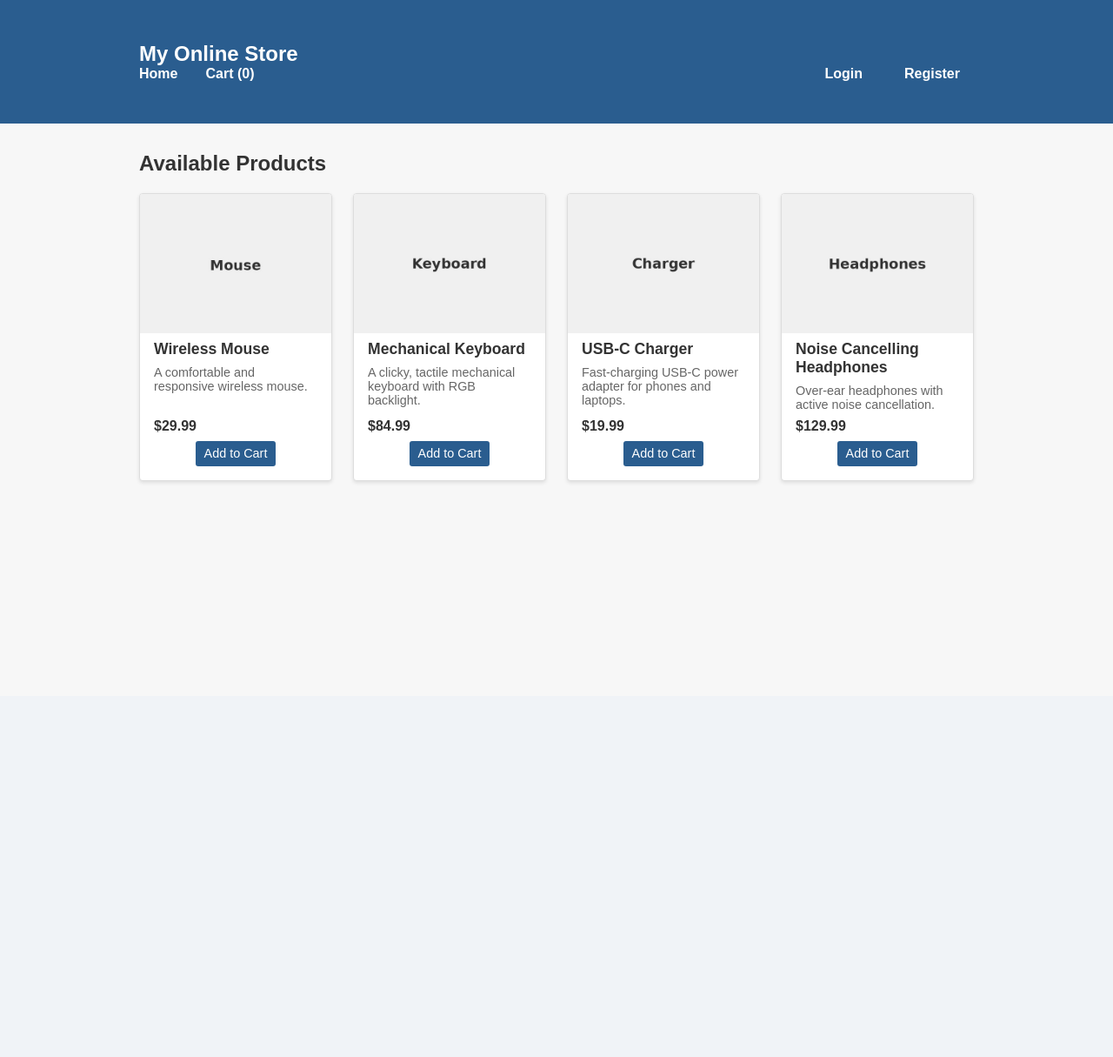
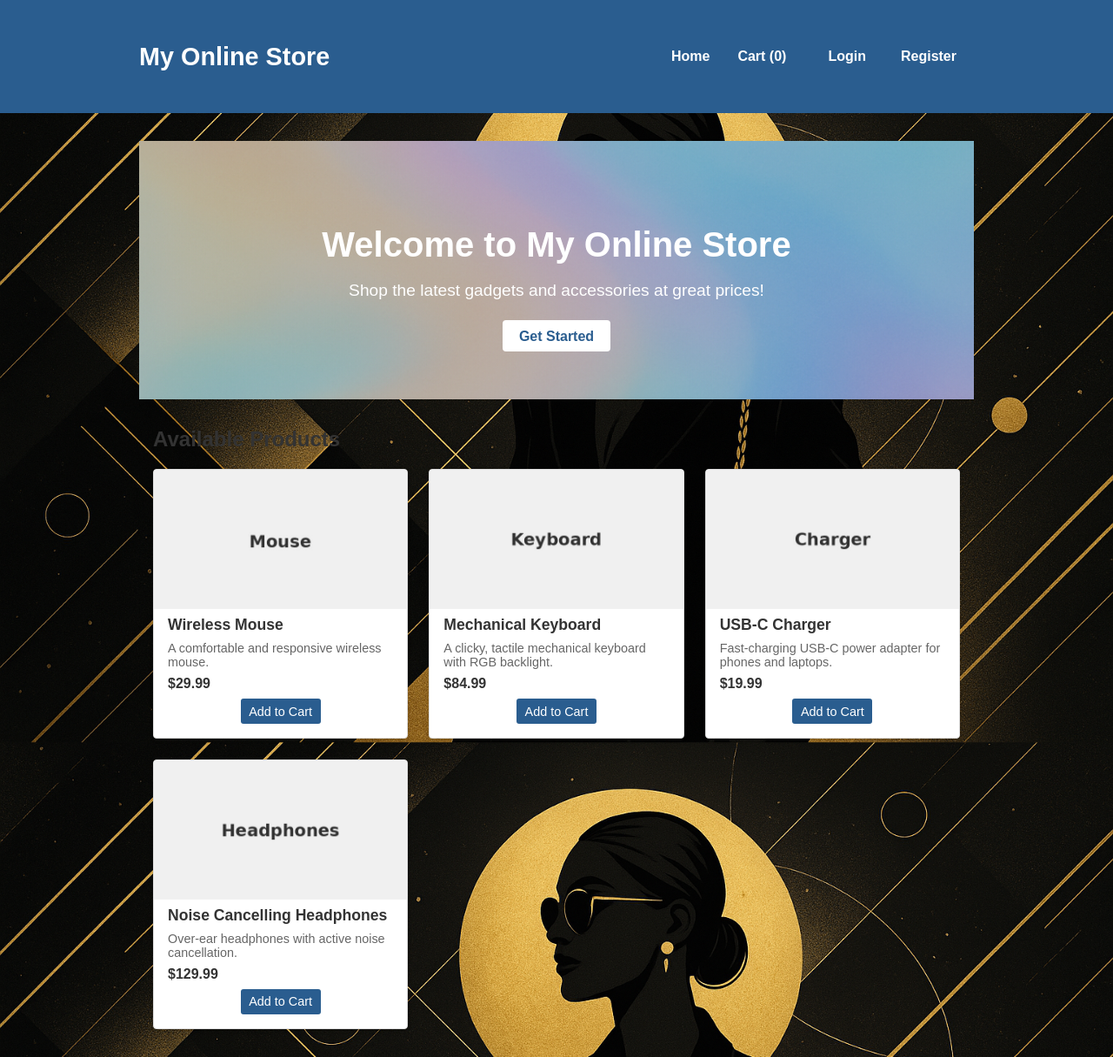
Before and after one commit to universide/e-commerce-website, a Flask app: page / in a window 1280 px wide. Shown: the whole page at 87% size. Before the commit the page ends 555 px from the top, so only its background shows below. Run offline with Flask 3, Linux system fonts and the light colour scheme.

Commit message:
change backgoround

```diff
--- a/static/style.css
+++ b/static/style.css
@@ -1,121 +1,136 @@
     /*
- * Basic stylesheet for the e‑commerce application.  This file defines
- * simple styles to make the product listing and cart appear more
- * organised.  Feel free to modify or extend the rules to suit your
- * branding and design preferences.
+    * Basic stylesheet for the e-commerce application.
+    * 包括主页背景、导航栏、Hero 区、产品卡片、购物车、表单等样式。
     */
 
+    @media (min-width: 769px) {
     body {
-    font-family: Arial, Helvetica, sans-serif;
+        background: url('/static/background-full.png') center center / cover no-repeat fixed;
+    }
+    }
+
+    /* 手机：竖向完整显示，用 contain 保证不裁剪 */
+    @media (max-width: 768px) {
+    body {
+        background: url('/static/background-full.png') center top / contain no-repeat scroll;
+        background-color: #f7f7f7;
+    }
+}
+
+
+    body {
         margin: 0;
         padding: 0;
-    background-color: #f7f7f7;
+        background: url('/static/background-full.png') center center / cover no-repeat fixed;
+        background-color: #f7f7f7;  /* 后备色 */
+
+        font-family: Arial, sans-serif;
         color: #333;
     }
 
     header {
         background-color: #2a5d8f;
         color: #fff;
-    padding: 1rem;
+        padding: 1rem 2rem;
     }
-
-/* Make the navigation horizontal and align user links to the right */
+    header .container {
+        display: flex;
+        align-items: center;
+        justify-content: space-between;
+    }
+    header h1 {
+        margin: 0;
+        font-size: 1.8rem;
+    }
     header nav.main-nav {
         display: flex;
         align-items: center;
-    gap: 1rem;
+    }
+    header nav.main-nav a {
+        color: #fff;
+        text-decoration: none;
+        font-weight: 600;
+        margin-right: 0.5rem;
+        padding: 0.5rem 0.75rem;
+        border-radius: 4px;
+        transition: background-color 0.3s;
+    }
+    header nav.main-nav a:hover {
+        background-color: rgba(255,255,255,0.2);
+    }
+    header nav.main-nav .nav-right {
+        margin-left: 1rem;
+        display: flex;
+        gap: 0.5rem;
     }
 
-header nav.main-nav .nav-right {
-    margin-left: auto;
-    display: flex;
-    gap: 1rem;
+    /* Hero 区域 */
+    .hero {
+        background-image:
+        linear-gradient(rgba(42,93,143,0.3), rgba(42,93,143,0.3)),
+        url('/static/background.jpg');
+        background-size: cover;
+        background-position: center;
+        background-attachment: fixed;
+        padding: 4rem 0;
+        text-align: center;
+        color: #fff;
+    }
+    .hero h2 {
+        font-size: 2.5rem;
+        margin-bottom: 1rem;
+        font-weight: 600;
+    }
+    .hero p {
+        font-size: 1.2rem;
+        margin-bottom: 2rem;
+    }
+    .hero .btn {
+        background-color: #fff;
+        color: #2a5d8f;
+        padding: 0.6rem 1.2rem;
+        border-radius: 4px;
+        text-decoration: none;
+        font-weight: bold;
+        transition: background-color 0.3s;
+    }
+    .hero .btn:hover {
+        background-color: #f0f0f0;
     }
 
-header nav.main-nav .nav-right a {
-    margin-left: 1rem;
-    color: #fff;
-    text-decoration: none;
-    font-weight: bold;
-}
-
-header h1 {
-    margin: 0;
-    font-size: 1.5rem;
-}
-
-nav a {
-    color: #fff;
-    margin-right: 1rem;
-    text-decoration: none;
-    font-weight: bold;
-}
-
-/* Basic form styling for login and registration */
-form {
-    background-color: #fff;
-    padding: 1rem;
-    border: 1px solid #ddd;
-    border-radius: 4px;
-    max-width: 400px;
-}
-
-form label {
-    display: block;
-    margin-bottom: 0.5rem;
-}
-
-form input {
-    width: 100%;
-    padding: 0.4rem;
-    margin-top: 0.2rem;
-    margin-bottom: 0.5rem;
-    border: 1px solid #ccc;
-    border-radius: 4px;
-}
-
-form button {
-    background-color: #2a5d8f;
-    color: #fff;
-    padding: 0.6rem 1rem;
-    border: none;
-    border-radius: 4px;
-    cursor: pointer;
-}
-
+    /* 容器 */
     .container {
         max-width: 960px;
         margin: 2rem auto;
         padding: 0 1rem;
     }
 
+    /* 产品列表网格 */
     .product-grid {
         display: grid;
         grid-template-columns: repeat(auto-fill, minmax(220px, 1fr));
         gap: 1.5rem;
     }
 
+    /* 单个产品卡片 */
     .product {
         background-color: #fff;
         border: 1px solid #ddd;
         border-radius: 4px;
         overflow: hidden;
-    box-shadow: 0 2px 4px rgba(0, 0, 0, 0.1);
+        box-shadow: 0 2px 4px rgba(0,0,0,0.1);
         display: flex;
         flex-direction: column;
         transition: transform 0.2s;
     }
-
     .product:hover {
         transform: translateY(-4px);
     }
-
     .product img {
         width: 100%;
         height: 160px;
         object-fit: cover;
     }
-
     .product .info {
         padding: 0.5rem 1rem 1rem;
         flex-grow: 1;
--- a/templates/index.html
+++ b/templates/index.html
@@ -3,6 +3,19 @@
 {% block title %}Products - My Store{% endblock %}
 
 {% block content %}
+  <!-- Hero 区 -->
+  <section class="hero">
+    <h2>Welcome to My Online Store</h2>
+    <p>Shop the latest gadgets and accessories at great prices!</p>
+    {% if session.get('user_id') %}
+      <a href="{{ url_for('view_cart') }}" class="btn">View Cart</a>
+    {% else %}
+      <a href="{{ url_for('register') }}" class="btn">Get Started</a>
+    {% endif %}
+  </section>
+
+  <!-- 产品列表 -->
+  <div class="container">
     <h2>Available Products</h2>
     <div class="product-grid">
       {% for product in products %}
@@ -21,4 +34,5 @@
         </div>
       {% endfor %}
     </div>
+  </div>
 {% endblock %}
```
Also changed, not shown: other parts of static/style.css (+17 -30 lines), static/background-full.png (added), static/background.jpg (added), store.db. Lines whose indentation alone changed are shown as unchanged.
